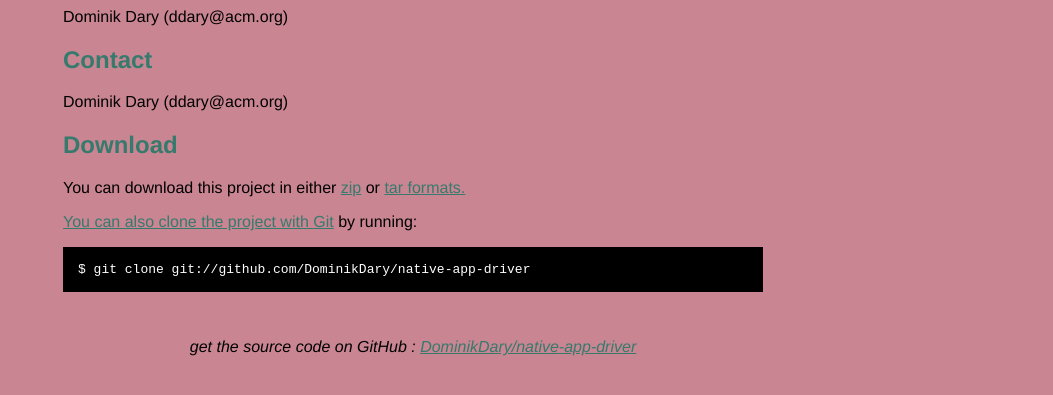
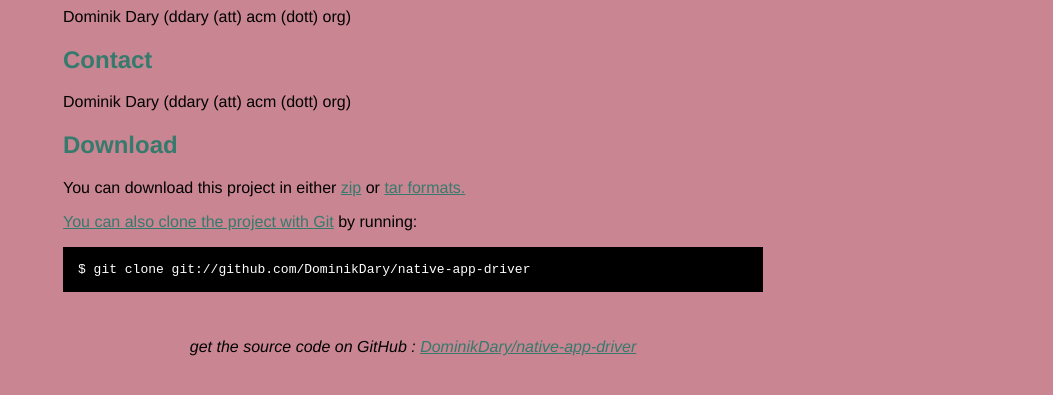
Before and after one commit to wdmchaft/native-app-driver, a plain HTML site: page index.html in a window 1280 px wide. Shown: the part 303-698 px from the top of the page, without its empty margins (227-1280 px from the left). Drawn offline with Linux system fonts and the light colour scheme.

Commit message:
updated homepage

```diff
--- a/index.html
+++ b/index.html
@@ -59,13 +59,13 @@
 
 
       <h2>Authors</h2>
-      <p>Dominik Dary (ddary@acm.org)
+      <p>Dominik Dary (ddary (att) acm (dott) org)
 <br/>      </p>
 
 
 
       <h2>Contact</h2>
-      <p>Dominik Dary (ddary@acm.org)
+      <p>Dominik Dary (ddary (att) acm (dott) org)
 <br/>      </p>
 
 
```
